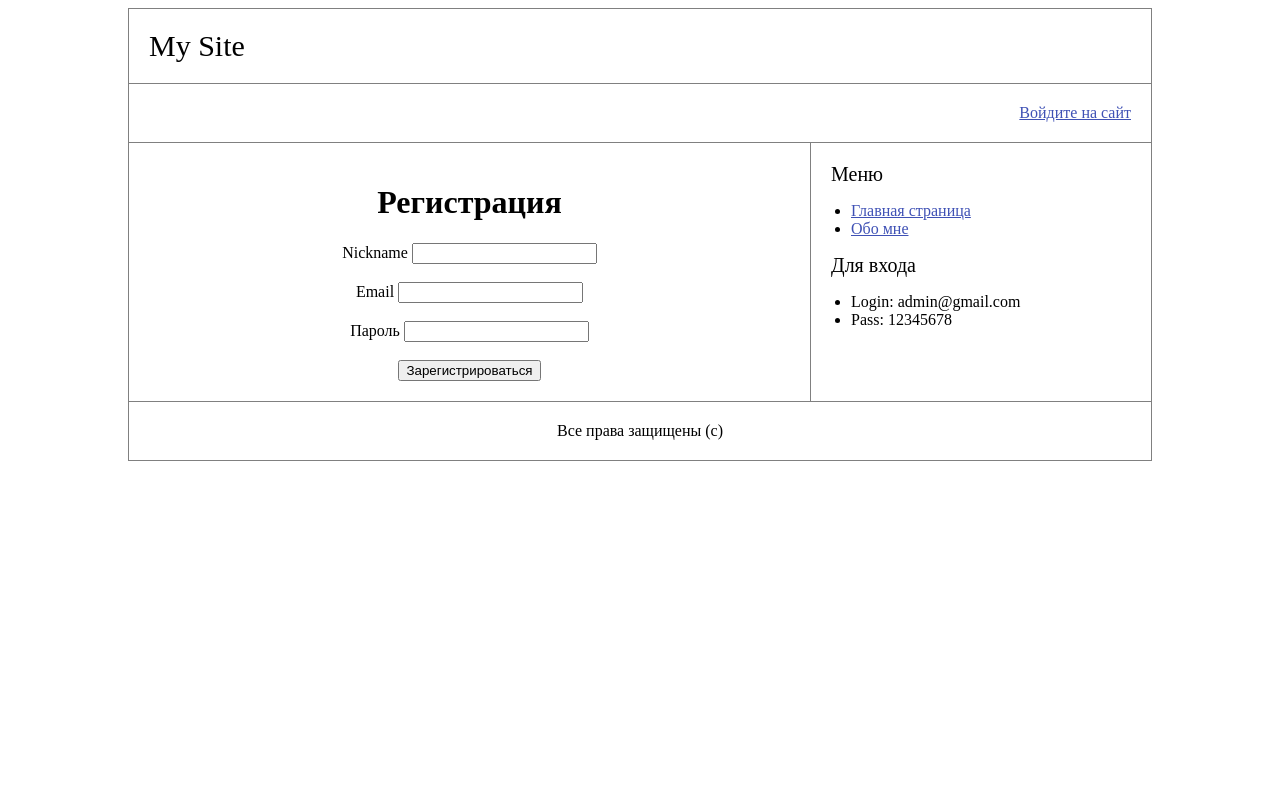
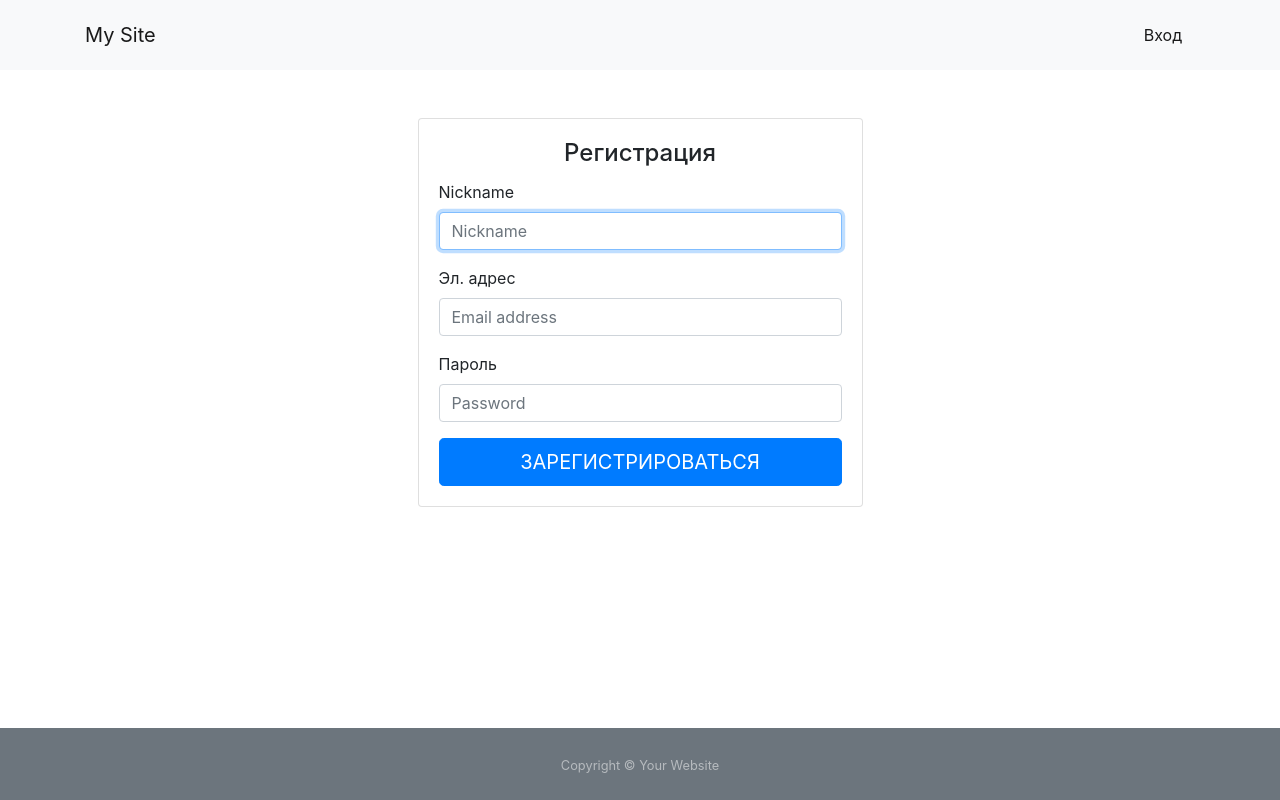
Before and after one commit to densbv/test, a PHP site: page /templates/users/signUp.php in a window 1280 px wide. Run offline with PHP 8.4, Linux system fonts and the light colour scheme; data that the repository does not hold is empty.

Commit message:
templates

```diff
--- a/src/Controllers/ArticlesController.php
+++ b/src/Controllers/ArticlesController.php
@@ -74,7 +74,7 @@ class ArticlesController extends AbstractController
             try {
                 $article = Article::createFromArray($_POST, $this->user);
             } catch (InvalidArgumentException $e) {
-                $this->view->renderHtml('articles/add.php', ['error' => $e->getTraceAsString()]);
+                $this->view->renderHtml('articles/add.php', ['error' => $e->getMessage()]);
                 return;
             }
 
--- a/templates/footer.php
+++ b/templates/footer.php
@@ -1,28 +1,14 @@
-</td>
 
-        <td width="300px" class="sidebar">
-            <div class="sidebarHeader">Меню</div>
-            <ul>
-                <li><a href="/">Главная страница</a></li>
-                <li><a href="/about-me">Обо мне</a></li>
-            </ul>
-            <?php if(empty($user)): ?>
-            <div class="sidebarHeader">Для входа</div>
-            <ul>
-                <li>Login: admin@gmail.com</li>
-                <li>Pass: 12345678</li>
-            </ul>
-            <?php elseif ($user->getRole() === 'admin'): ?>
-            <ul>
-                <li><a href="/articles/add">Добавить статью</a></li>
-            </ul>
-            <?php endif; ?>
-        </td>
-    </tr>
-    <tr>
-        <td class="footer" colspan="2">Все права защищены (c) </td>
-    </tr>
-</table>
+<footer id="footer" class="fixed-bottom py-4 bg-secondary text-white-50">
+    <div class="container text-center">
+        <small>Copyright &copy; Your Website</small>
+    </div>
+</footer>
 
+<!-- Optional JavaScript -->
+<!-- jQuery first, then Popper.js, then Bootstrap JS -->
+<script src="https://code.jquery.com/jquery-3.5.1.slim.min.js" integrity="sha384-DfXdz2htPH0lsSSs5nCTpuj/zy4C+OGpamoFVy38MVBnE+IbbVYUew+OrCXaRkfj" crossorigin="anonymous"></script>
+<script src="https://cdn.jsdelivr.net/npm/popper.js@1.16.0/dist/umd/popper.min.js" integrity="sha384-Q6E9RHvbIyZFJoft+2mJbHaEWldlvI9IOYy5n3zV9zzTtmI3UksdQRVvoxMfooAo" crossorigin="anonymous"></script>
+<script src="https://stackpath.bootstrapcdn.com/bootstrap/4.5.0/js/bootstrap.min.js" integrity="sha384-OgVRvuATP1z7JjHLkuOU7Xw704+h835Lr+6QL9UvYjZE3Ipu6Tp75j7Bh/kR0JKI" crossorigin="anonymous"></script>
 </body>
 </html>
--- a/templates/header.php
+++ b/templates/header.php
@@ -1,29 +1,48 @@
 <?php
+
 use helpers\Helper;
 ?>
-<!DOCTYPE html>
+<!doctype html>
 <html lang="ru">
     <head>
-    <meta charset="UTF-8">
-    <?php if ($metaTag):?>
+        <!-- Required meta tags -->
+        <meta charset="utf-8">
+        <meta name="viewport" content="width=device-width, initial-scale=1, shrink-to-fit=no">
+
+        <!-- Bootstrap CSS -->
+        <link rel="stylesheet" href="https://stackpath.bootstrapcdn.com/bootstrap/4.5.0/css/bootstrap.min.css" integrity="sha384-9aIt2nRpC12Uk9gS9baDl411NQApFmC26EwAOH8WgZl5MYYxFfc+NcPb1dKGj7Sk" crossorigin="anonymous">
+
+        <?php if ($metaTag): ?>
             <meta name="description" content="<?= Helper::html($metaTag->getDescription()) ?>">
             <meta name="keywords" content="<?= Helper::html($metaTag->getKeywords()) ?>">
             <title><?= Helper::html($metaTag->getTitle()) ?></title>
-    <?php endif;?>
-    <link rel="stylesheet" href="/styles.css">
+        <?php endif; ?>
     </head>
     <body>
+        <nav class="navbar navbar-expand-lg navbar-light bg-light">
+            <div class="container">
+                <a class="navbar-brand" href="/">My Site</a>
+                <button class="navbar-toggler" type="button" data-toggle="collapse" data-target="#navbarText" aria-controls="navbarText" aria-expanded="false" aria-label="Toggle navigation">
+                    <span class="navbar-toggler-icon"></span>
+                </button>
+                <div class="collapse navbar-collapse" id="navbarText">
+                    <ul class="navbar-nav mr-auto">
 
-<table class="layout">
-    <tr>
-        <td colspan="2" class="header">
-            My Site
-        </td>
-    </tr>
-    <tr>
-        <td colspan="2" style="text-align: right">
-            <?= !empty($user) ? 'Привет, ' . $user->getNickname() . ' <a href="/users/logout">Выход</a>' : '<a href="/users/login">Войдите на сайт</a>' ?>
-        </td>
-    </tr>
-    <tr>
-        <td>
+                    </ul>
+                    <?php if (!empty($user)): ?>
+                    <span class="navbar-text">
+                        <?= Helper::html($user->getNickname()) ?>
+                    </span>
+                    <span class="navbar-text">
+                        <form action="/users/logout">
+                            <input class="btn btn-link " type="submit" value="Выйти">
+                        </form>
+                    </span>
+                        <?php else: ?>
+                     <span class="navbar-text">
+                            <a class="btn btn-link" href="/users/login">Вход</a>
+                    </span>
+                    <?php endif; ?>
+                </div>
+            </div>
+        </nav>
--- a/templates/users/signUp.php
+++ b/templates/users/signUp.php
@@ -1,17 +1,28 @@
 <?php include __DIR__ . '/../header.php'; ?>
-    <div style="text-align: center;">
-        <h1>Регистрация</h1>
+<div class="container">
+    <div class="row">
+        <div class="col-sm-9 col-md-7 col-lg-5 mx-auto">
+            <div class="card card-signin my-5">
+                <div class="card-body">
+                    <h4 class="card-title text-center">Регистрация</h4>
         <?php if (!empty($error)): ?>
-            <div style="background-color: red;padding: 5px;margin: 15px"><?= $error ?></div>
+           <div class="alert alert-danger" role="alert"><?= $error ?></div>
         <?php endif; ?>
-        <form action="/users/register" method="post">
-            <label>Nickname <input type="text" name="nickname" value="<?= $_POST['nickname'] ?? '' ?>"></label>
-            <br><br>
-            <label>Email <input type="text" name="email" value="<?= $_POST['email'] ?? '' ?>"></label>
-            <br><br>
-            <label>Пароль <input type="password" name="password" value="<?= $_POST['password'] ?? '' ?>"></label>
-            <br><br>
-            <input type="submit" value="Зарегистрироваться">
+        <form class="form-signin" action="/users/register" method="post">
+            <div class="form-group">
+            <label>Nickname </label>
+                <input class="form-control" type="text" name="nickname" value="<?= $_POST['nickname'] ?? '' ?>" placeholder="Nickname" required autofocus>
+            </div>
+            <div class="form-group">
+            <label>Эл. адрес </label>
+                <input type="email" id="inputEmail" class="form-control" name="email" value="<?= $_POST['email'] ?? '' ?>" placeholder="Email address" required>
+            </div>
+            <div class="form-group">
+            <label>Пароль </label>
+                <input type="password" id="inputPassword" class="form-control" name="password" value="<?= $_POST['password'] ?? '' ?>" placeholder="Password" required>
+            </div>
+            <button class="btn btn-lg btn-primary btn-block text-uppercase" type="submit">Зарегистрироваться</button>
+
         </form>
     </div>
 <?php include __DIR__ . '/../footer.php'; ?>
--- a/www/styles.css
+++ /dev/null
@@ -1,33 +0,0 @@
-.layout {
-            width: 100%;
-            max-width: 1024px;
-            margin: auto;
-            background-color: white;
-            border-collapse: collapse;
-        }
-
-        .layout tr td {
-            padding: 20px;
-            vertical-align: top;
-            border: solid 1px gray;
-        }
-
-        .header {
-            font-size: 30px;
-        }
-
-        .footer {
-            text-align: center;
-        }
-
-        .sidebarHeader {
-            font-size: 20px;
-        }
-
-        .sidebar ul {
-            padding-left: 20px;
-        }
-
-        a, a:visited {
-            color: #3F51B5;
-        }
```
Also changed, not shown: templates/articles/add.php (+24 -13 lines), templates/articles/edit.php (+25 -19 lines), templates/articles/view.php (+15 -6 lines), templates/main/main.php (+14 -5 lines), templates/menu.php (added, +20 -0 lines), templates/users/login.php (+24 -12 lines). Lines whose indentation alone changed are shown as unchanged.
